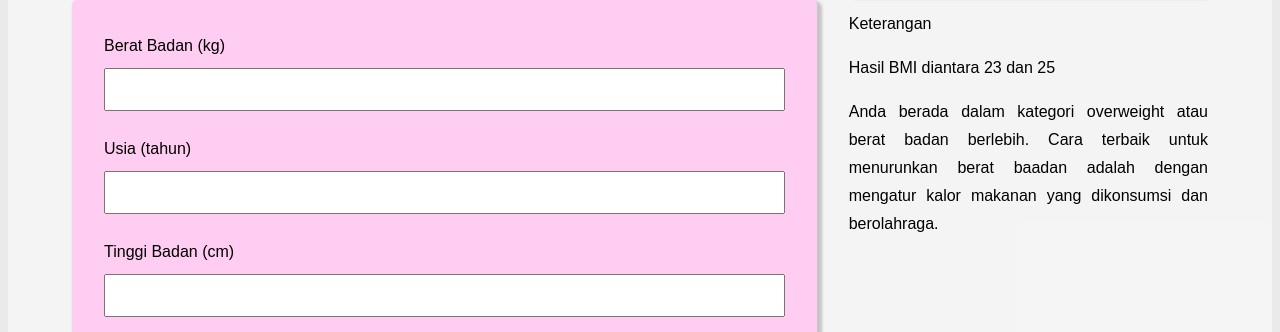
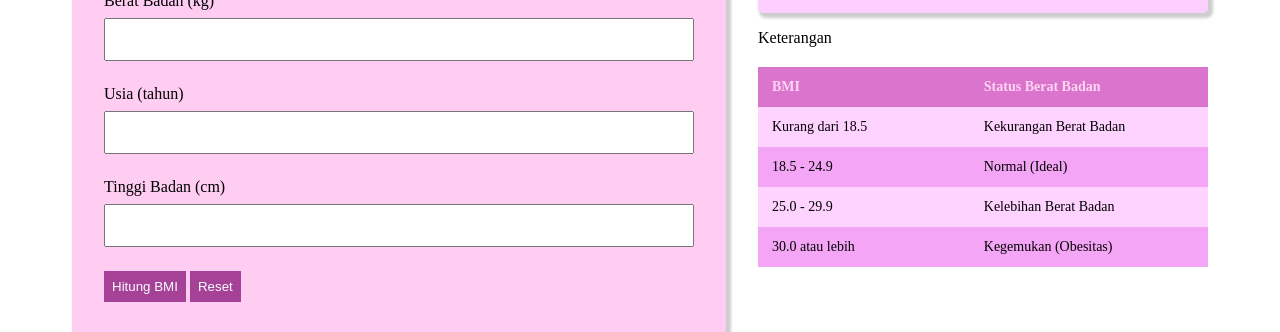
Before and after one commit to revou-fundamental-course/20-jan-25-Cindyinjilia, a plain HTML site: page index.html in a window 1280 px wide. Shown: the part 288-620 px from the top of the page. Drawn offline with Linux system fonts and the light colour scheme.

Commit message:
create index

```diff
--- a/css/styles.css
+++ b/css/styles.css
@@ -1,9 +1,37 @@
 body {
-    font: 16px/28px arial, sans-serif;
-    background-color: #eaeaea;
-    background-image: url(../img/background.png);
-    height: 1050px;
-    margin-top: 80px;
+    .nunito-sans-<uniquifier> {
+        font-family: "Nunito Sans", serif;
+        font-optical-sizing: auto;
+        background-color: #eaeaea;
+        background-image: url(../img/background.png);
+        height: 1050px;
+        margin-top: 80px;
+}
+
+table{
+    width: 450px;
+    margin-top: 20px;
+    border-collapse: collapse;
+    font-size: 14px;
+}
+
+th, td {
+    padding: 12px 14px;
+    text-align: left;
+}
+
+thead th {
+    background-color: rgb(218, 116, 204);
+    color: rgb(255, 213, 244);
+    width: 15%;
+}
+
+tbody tr:nth-last-child(odd) {
+    background-color: rgb(245, 165, 245);
+}
+
+tbody tr:nth-last-child(even) {
+    background-color: #fed3ff;
 }
 
 main {
@@ -70,6 +98,10 @@ button {
     color: #fafcff;
 }
 
+button:hover {
+    background-color: darkmagenta;
+}
+
 .bg-hitung {
     background-color: #a54298;
 }
--- a/index.html
+++ b/index.html
@@ -5,6 +5,9 @@
     <meta charset="UTF-8">
     <meta name="viewport" content="width=device-width, initial-scale=1.0">
     <title>Document</title>
+    <link rel="preconnect" href="https://fonts.googleapis.com">
+    <link rel="preconnect" href="https://fonts.gstatic.com" crossorigin>
+    <link href="https://fonts.googleapis.com/css2?family=IBM+Plex+Sans+Condensed:ital,wght@0,100;0,200;0,300;0,400;0,500;0,600;0,700;1,100;1,200;1,300;1,400;1,500;1,600;1,700&family=Nunito+Sans:ital,opsz,wght@0,6..12,200..1000;1,6..12,200..1000&family=PT+Sans:ital,wght@0,400;0,700;1,400;1,700&display=swap" rel="stylesheet">
     <link rel="stylesheet" href="css/styles.css">
 
 </head>
@@ -61,12 +64,8 @@
                         (wanita hamil atau menyusui tidak boleh mengandalkan pembacaan BMI ini)
                         dan tidak ada tindakan yang harus diambil berdasarkan nilainya selain konsultasi
                         dengan orang yang memenuhi syarat seperti dokter.</p>
-                    <p>Kalkulator akan memberi Anda gambaran tentang perbandingan berat badan anda dengan nilai umum.
-                        Index Massa Tubuh(atau BMI) dihitung sebagai berat badan anda (dalam Kilogram) dibagi dengan
-                        kuadrat
-                        tinggi badan anda
-                        (dalam Meter) atau BMI = \[(Kg/M^2)\]</p>
                 </article>
+
             </section>
 
             <section>
@@ -79,16 +78,40 @@
                         <span id="result-bmi">0</span>
                     </div>
                 </section>
-
                 <article>
                     <p>Keterangan</p>
-                    <p>Hasil BMI diantara 23 dan 25</p>
-                    <p>Anda berada dalam kategori overweight atau berat badan berlebih.
-                        Cara terbaik untuk menurunkan berat baadan adalah dengan mengatur
-                        kalor makanan yang dikonsumsi dan berolahraga.</p>
+                    <table>
+                        <thead>
+                            <tr>
+                            <th>BMI</th>
+                            <th>Status Berat Badan</th>
+                            </tr>
+                        </thead>
+
+                        <tbody>
+                            <tr>
+                                <td>Kurang dari 18.5</td>
+                                <td>Kekurangan Berat Badan</td>
+                            </tr>
+                            <tr>
+                                <td>18.5 - 24.9</td>
+                                <td>Normal (Ideal)</td>
+                                </tr>
+                                <tr>
+                                <td>25.0 - 29.9</td>
+                                <td>Kelebihan Berat Badan</td>
+                                </tr>
+                                <tr>
+                                <td>30.0 atau lebih</td>
+                                <td>Kegemukan (Obesitas)</td>
+                                </tr>
+                        </tbody>
+                    </table>
+
                 </article>
-            </section>
+
         </main>
+
 
         <footer>
             <span>Made by Cindy@2025</span>
```
